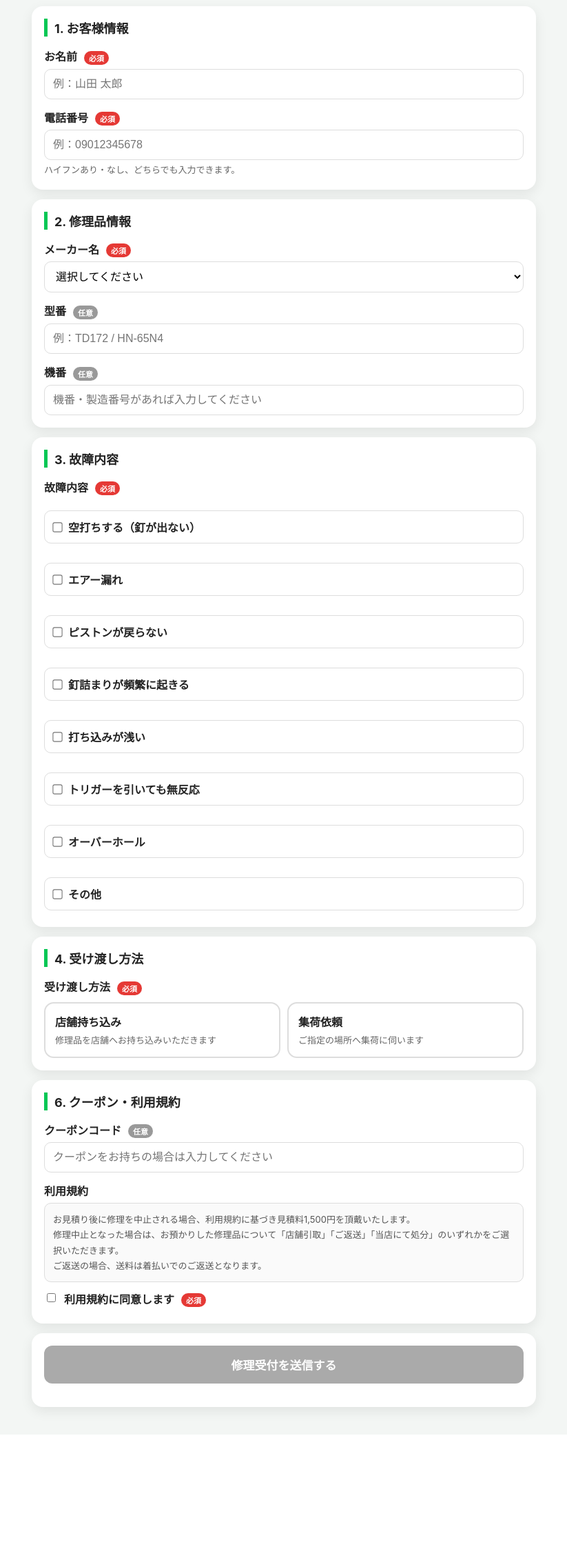
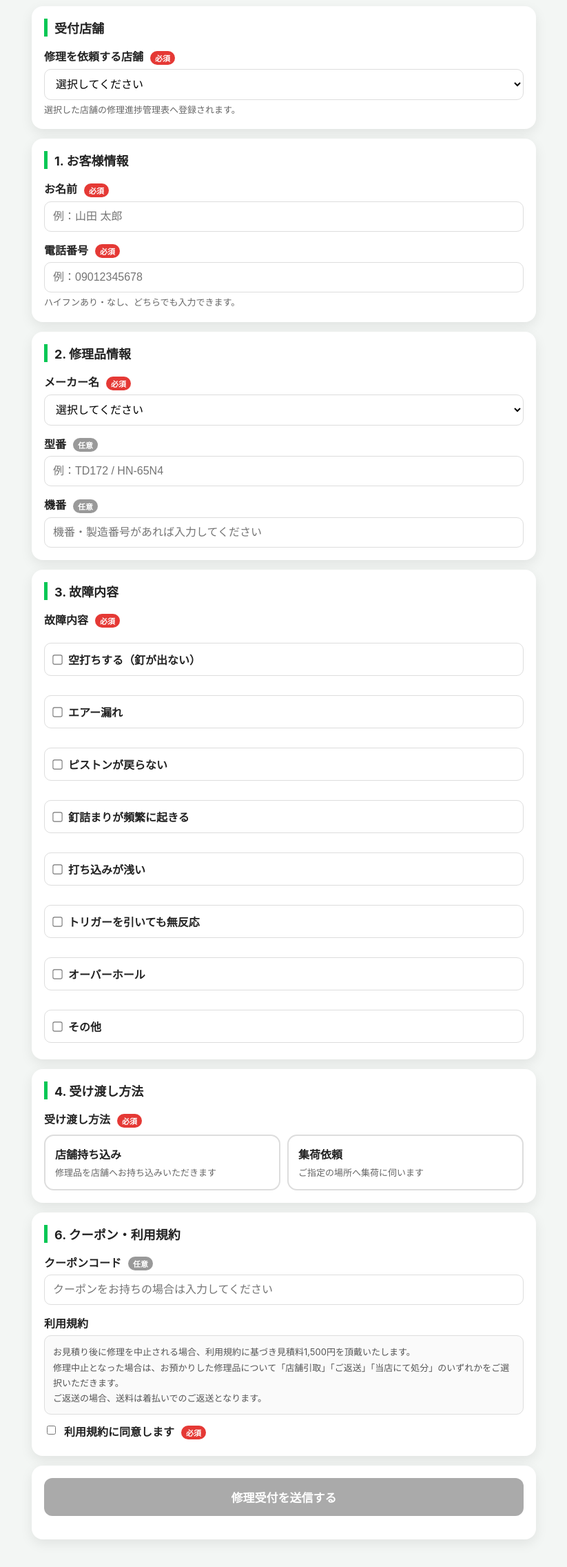
Before and after one commit to wingwingfire-crypto/line-kintone-app, a Flask app: page /form in a window 1280 px wide. Shown: the part 121-2393 px from the top of the page at 69% size, without its empty margins (228-1051 px from the left). Before the commit the page ends 2181 px from the top, so only its background shows below. Run offline with Flask 3, Linux system fonts and the light colour scheme; some libraries are stand-ins or nearby versions.

Commit message:
Update form.html

```diff
--- a/templates/form.html
+++ b/templates/form.html
@@ -63,6 +63,17 @@
     <div id="liffStatus">LINE連携を確認中です...</div>
 
     <form id="repairForm">
+      <div class="card">
+        <h2 class="section-title">受付店舗</h2>
+        <label>修理を依頼する店舗 <span class="required">必須</span></label>
+        <select id="store" name="store" required>
+          <option value="">選択してください</option>
+          <option value="okayama">岡山上中野店</option>
+          <option value="hiroshima">広島本店</option>
+        </select>
+        <p class="hint">選択した店舗の修理進捗管理表へ登録されます。</p>
+      </div>
+
       <div class="card">
         <h2 class="section-title">1. お客様情報</h2>
         <label>お名前 <span class="required">必須</span></label>
@@ -247,6 +258,7 @@
     let userId = "";
     const liffId = "2009322369-Om7WRQAU";
     const storeInfoHtml = `<div class="store-box"><strong>国本刃物 上中野店</strong><br>〒700-0972<br>岡山県岡山市北区上中野2丁目27-12<br>電話番号：086-230-6551</div>`;
+    const hiroshimaStoreInfoHtml = `<div class="store-box"><strong>広島本店</strong><br>店舗の所在地・電話番号はLINEの店舗案内をご確認ください。</div>`;
 
     window.onload = async function () {
       const submitBtn = document.getElementById("submitBtn");
@@ -532,11 +544,13 @@
         if (!userId) { alert("LINEユーザーIDが取得できていません。LINEアプリから開き直してください。"); return; }
         if (!validateForm()) return;
         const selectedIssues = getSelectedIssues();
+        const store = document.getElementById("store").value;
         const method = document.getElementById("uketorihouhou").value;
         let maker = document.getElementById("maker").value;
         const makerother = document.getElementById("makerOther").value.trim();
         if (maker === "その他" && makerother) maker = makerother;
         const data = {
+          store: store,
           lineuserid: userId,
           name: document.getElementById("name").value.trim(),
           phone: document.getElementById("phone").value.trim(),
@@ -561,7 +575,8 @@
         if (!response.ok) throw new Error("HTTP " + response.status + " : " + result);
         let successText = "";
         if (method === "店舗持ち込み") {
-          successText = `<div class="success-box"><strong>✅ 修理受付を完了しました。</strong><br><br>修理品は下記店舗までお持ち込みください。${storeInfoHtml}</div>`;
+          const selectedStoreInfoHtml = store === "hiroshima" ? hiroshimaStoreInfoHtml : storeInfoHtml;
+          successText = `<div class="success-box"><strong>✅ 修理受付を完了しました。</strong><br><br>修理品は下記店舗までお持ち込みください。${selectedStoreInfoHtml}</div>`;
         } else if (method === "集荷依頼・LINEで位置情報を送る") {
           successText = `<div class="success-box"><strong>✅ 修理受付を完了しました。</strong><br><br>LINEトークに届いた<strong>「📍 集荷場所を送る」ボタン</strong>を押してください。<br><br>ボタンを押したあと、場所を選んで緑の✅を押してください。</div>`;
         } else if (method === "集荷依頼・住所を入力する") {
```
